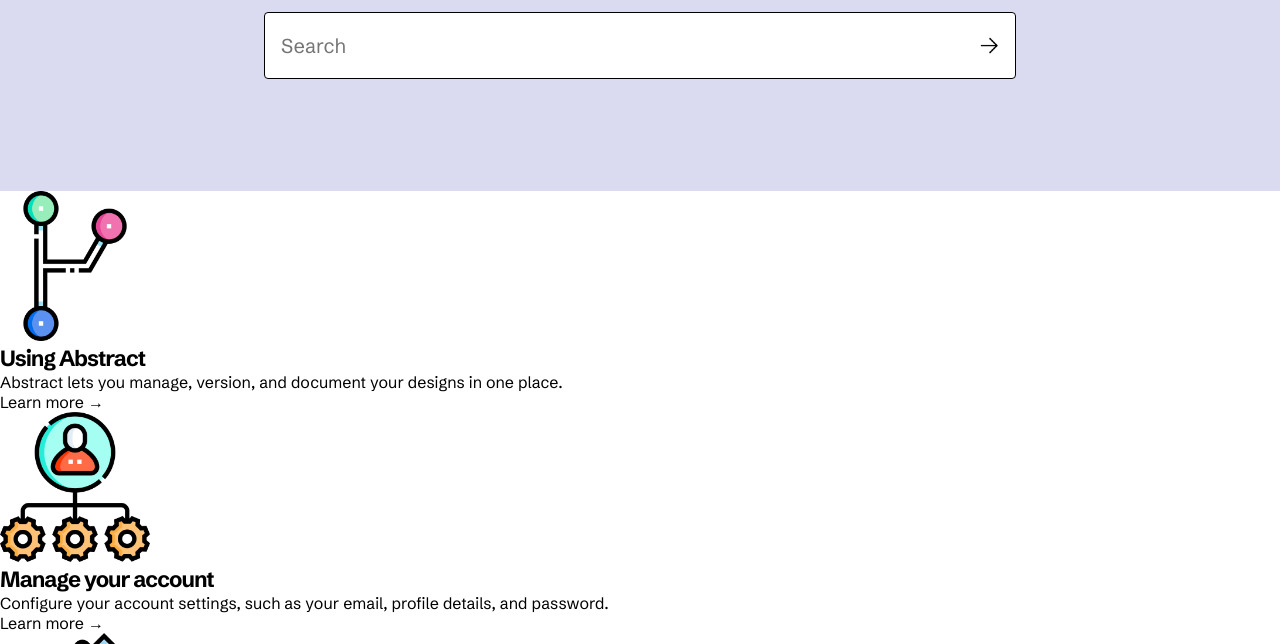
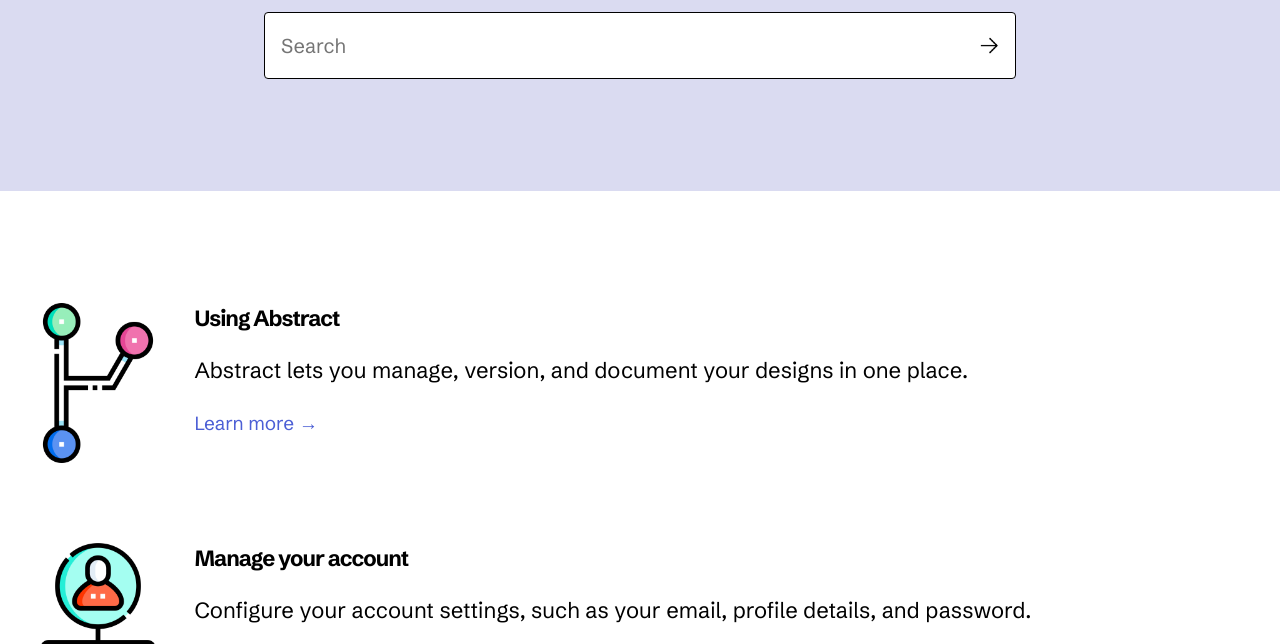
Before and after one commit to frantaing/abstract-help-page, a plain HTML site: page index.html in a window 1280 px wide. Shown: the part 279-923 px from the top of the page. Drawn offline with Linux system fonts and the light colour scheme.

Commit message:
+ main-content; - will remove the icons?

```diff
--- a/index.html
+++ b/index.html
@@ -60,42 +60,51 @@
         </section>
 
         <!-- Main Content -->
+        <!-- Grid 2x2 large, 1x1 Mobile -->
         <section class="main-content">
-
-            <!-- Grid 2x2 large, 1x1 Mobile -->
-            <div class="main-content">
             <div class="content-item">
                 <img src="assets/icons/main content/branch.png" alt="branch icon" class="item-icon">
+                <div class="content-text">
                     <h2>Using Abstract</h2>
                     <p>Abstract lets you manage, version, and document your designs in one place.</p>
                     <a href="#">Learn more →</a>
                 </div>
+            </div>
             <div class="content-item">
                 <img src="assets/icons/main content/managing.png" alt="account icon" class="item-icon">
+                <div class="content-text">
                     <h2>Manage your account</h2>
                     <p>Configure your account settings, such as your email, profile details, and password.</p>
                     <a href="#">Learn more →</a>
                 </div>
+            </div>
             <div class="content-item">
                 <img src="assets/icons/main content/puzzle.png" alt="management icon" class="item-icon">
+                <div class="content-text">
                     <h2>Manage organizations, teams, and projects</h2>
                     <p>Use Abstract organizations, teams, and projects to organize your people and your work.</p>
                     <a href="#">Learn more →</a>
                 </div>
+            </div>
             <div class="content-item">
                 <img src="assets/icons/main content/money.png" alt="billing icon" class="item-icon">
+                <div class="content-text">
                     <h2>Manage billing</h2>
                     <p>Change subscriptions and payment details.</p>
                     <a href="#">Learn more →</a>
                 </div>
+            </div>
             <div class="content-item">
                 <img src="assets/icons/main content/key.png" alt="authentication icon" class="item-icon">
+                <div class="content-text">
                     <h2>Authenticate to Abstract</h2>
                     <p>Set up and configure SSO, SCIM, and Just-in-Time provisioning.</p>
                     <a href="#">Learn more →</a>
                 </div>
+            </div>
             <div class="content-item">
                 <img src="assets/icons/main content/speech-bubble.png" alt="communicate icon" class="item-icon">
+                <div class="content-text">
                     <h2>Abstract Support</h2>
                     <p>Get in touch with a human.</p>
                     <a href="#">Learn more →</a>
--- a/styles/global-styles.css
+++ b/styles/global-styles.css
@@ -45,9 +45,13 @@
 /* --- GENERAL LINKS --- */
 a {
    text-decoration: none;
+   font-size: calc(var(--font-default-size) - 3px);
 }
 
 /* --- HEADINGS & PARAGRAPHS --- */
+p {
+   font-size: var(--font-default-size);
+}
 h1 {
    font-weight: var(--font-heading-hero-weight);
 }
@@ -62,13 +66,3 @@
 h1, h2, h3 {
    letter-spacing: -1px;
 }
-
-
-/* =================================================================
-      ICONS & IMAGES [RETIRE THIS!]
-   ================================================================= */
-
-/* MAIN ICONS */
-.item-icon {
-   width: 150px;
-}
--- a/styles/index-styles.css
+++ b/styles/index-styles.css
@@ -62,7 +62,46 @@
 
 
 /* =================================================================
-        MEDIA
+        MAIN CONTENT
+   ================================================================= */
+
+/* CONTENT GRID */
+.main-content {
+    display: grid;
+    grid-template-columns: 1fr;
+    gap: 5rem;
+    padding: 7rem 1.15rem 7rem 1.15rem;
+}
+/* GRID ITEM */
+.content-item {
+    display: flex;
+    gap: 1rem;
+}
+.content-text {
+    display: flex;
+    flex-direction: column;
+    gap: 1.25rem;
+
+    line-height: 2rem;
+}
+.content-text a {
+    color: var(--color-accent);
+}
+
+
+/* GRID IMAGES */ /* PROBLEM! WEIRD SIZES, CHANGE ICONS? */
+.item-icon {
+    width: 10rem;
+    aspect-ratio: 1 / 1;
+    object-fit: contain;
+}
+
+
+
+
+
+/* =================================================================
+        MEDIA QUERIES
    ================================================================= */
 
 @media screen and (min-width: 500px) { /* BIG HERO HEADING + MAIN SPACING */
```
Lines whose indentation alone changed are shown as unchanged.
